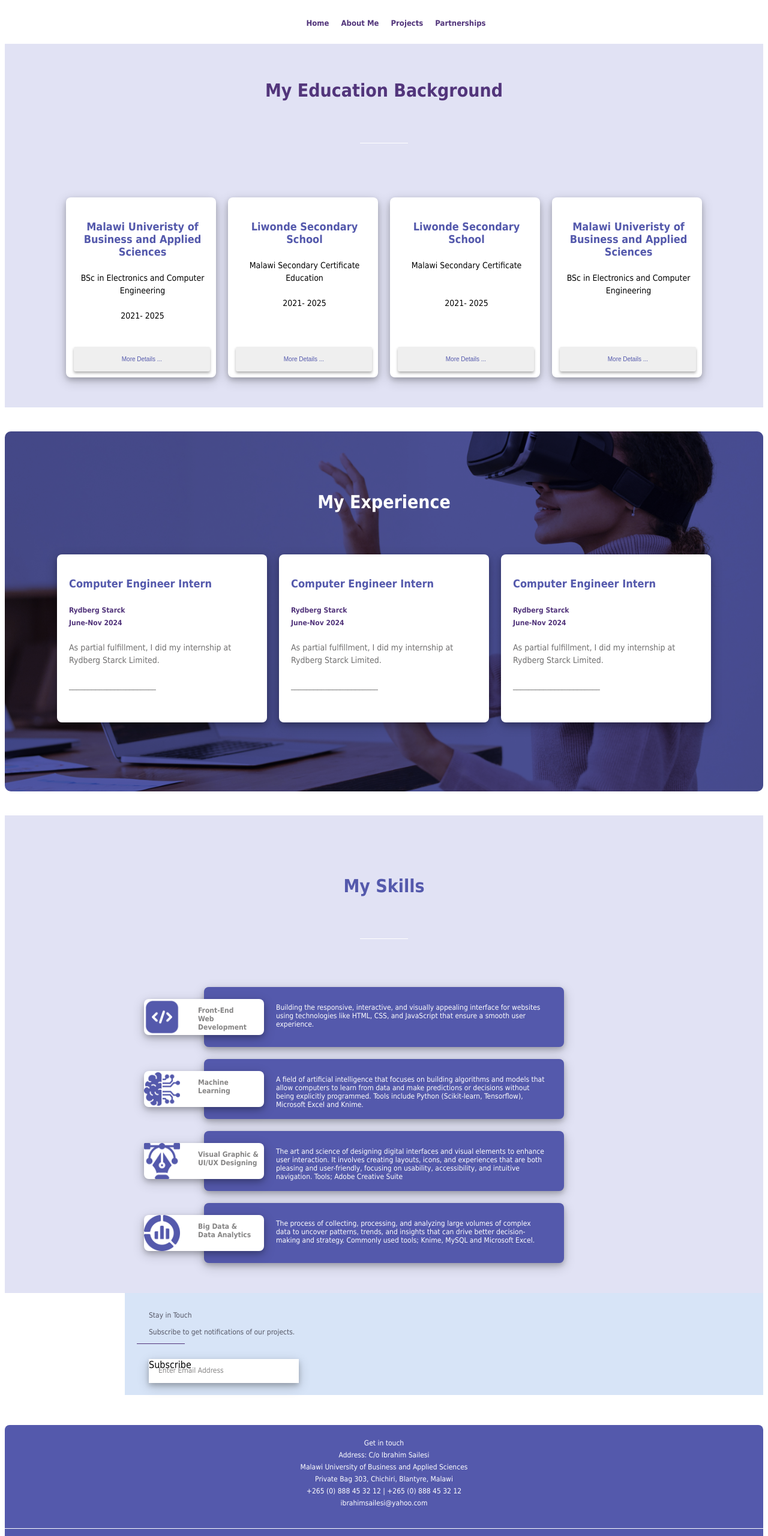
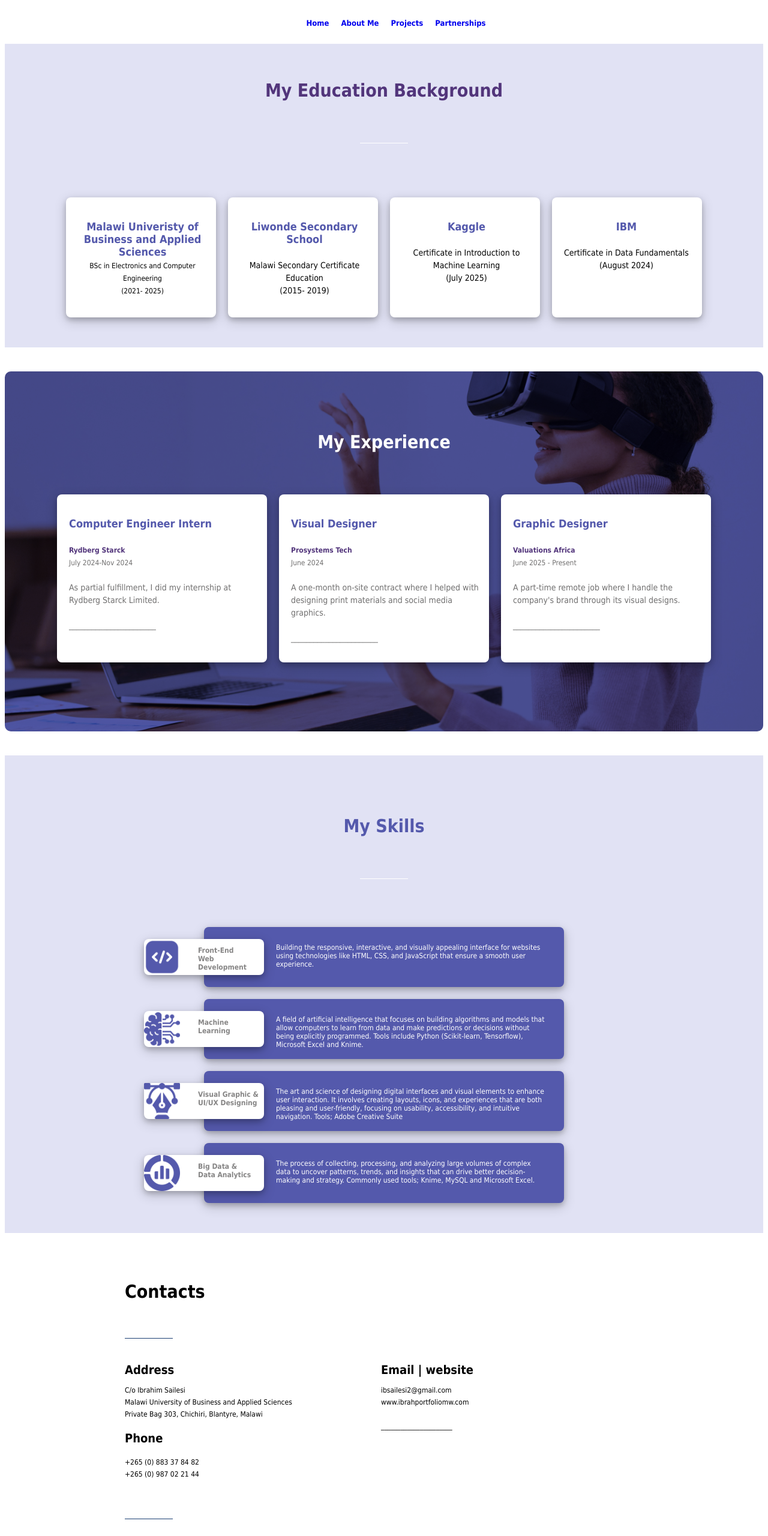
Before and after one commit to iburah/personal-site-css-and-html-iburah, a plain HTML site: page resume.html in a window 1280 px wide. Shown: the top 2560 px of the page at 60% size. Drawn offline with Linux system fonts and the light colour scheme.

Commit message:
Modified code.

```diff
--- a/resume.html
+++ b/resume.html
@@ -10,10 +10,10 @@
      <!-- Navigation bar -->
     <div id="navigation_bar">
             <ul id="nav_bar_items">
-                <li>Partnerships</li>
-                <li>Projects</li>
-                <li>About Me</li>
-                <li>Home</li>
+                <li><a href="#stay-in-touch" style = "text-decoration: none;">Partnerships</a></li>
+                <li><a href="index.HTML#projects-scroll" style = "text-decoration: none;">Projects</a></li>
+                <li><a href="index.HTML#about-me-scroll" style = "text-decoration: none;">About Me</a></li>
+                <li><a href="index.HTML#home-profile-scroll" style = "text-decoration: none;">Home</a></li>
 
             </ul>
 
@@ -24,30 +24,27 @@
         <div class = "edu-columns">
             <div class = "edu-column-1">
                 <p>Malawi Univeristy of Business and Applied Sciences
-                    <span><br><br>BSc in Electronics and Computer Engineering<br><br>
-                        <span>2021- 2025</span></span>
+                    <span style="font-size:12px;"><br>BSc in Electronics and Computer Engineering<br>
+                        <span>(2021- 2025)</span></span>
                 </p>
-                <button>More Details ...</button>
             </div>
             <div class = "edu-column-2">
                 <p>Liwonde Secondary School
-                    <span><br><br>Malawi Secondary Certificate Education<br><br>
-                        <span>2021- 2025</span>
+                    <span><br><br>Malawi Secondary Certificate Education<br>
+                        <span>(2015- 2019)</span>
                 </p>
-                <button>More Details ...</button>
             </div>
             <div class = "edu-column-3">
-                <p>Liwonde Secondary School
-                    <span><br><br>Malawi Secondary Certificate
-                    <br><br><br><span>2021- 2025</span></span>
+                <p>Kaggle
+                    <span><br><br>Certificate in Introduction to Machine Learning
+                    <br><span>(July 2025)</span></span>
                 </p>
-                <button>More Details ...</button>
             </div>
             <div class = "edu-column-4">
-                <p>Malawi Univeristy of Business and Applied Sciences
-                    <span><br><br>BSc in Electronics and Computer Engineering</span>
+                <p>IBM
+                    <span><br><br>Certificate in Data Fundamentals<br><span>(August 2024)</span></span>
+
                 </p>
-                <button>More Details ...</button>
             </div>
 
 
@@ -59,7 +56,7 @@
         <div class = "exp-columns">
             <div class = "exp-column-1">
                 <p>Computer Engineer Intern
-                    <span><br><br>Rydberg Starck<br>June-Nov 2024<br><br>
+                    <span><br><br>Rydberg Starck<br><span style="font-size: 12px;">July 2024-Nov 2024</span><br><br>
                         <span>As partial fulfillment, I did my internship at Rydberg Starck Limited.
                             <br><br> _______________________
                         </span>
@@ -69,9 +66,9 @@
 
             </div>
             <div class = "exp-column-2">
-                 <p>Computer Engineer Intern
-                    <span><br><br>Rydberg Starck<br>June-Nov 2024<br><br>
-                        <span>As partial fulfillment, I did my internship at Rydberg Starck Limited.
+                 <p>Visual Designer
+                    <span><br><br>Prosystems Tech<br><span style="font-size: 12px;">June 2024</span><br><br>
+                        <span>A one-month on-site contract where I helped with designing print materials and social media graphics.
                             <br><br> _______________________
                         </span>
                     </span>
@@ -79,9 +76,9 @@
                 </p>
             </div>
             <div class = "exp-column-3">
-                 <p>Computer Engineer Intern
-                    <span><br><br>Rydberg Starck<br>June-Nov 2024<br><br>
-                        <span>As partial fulfillment, I did my internship at Rydberg Starck Limited.
+                 <p>Graphic Designer
+                    <span><br><br>Valuations Africa<br><span style="font-size: 12px;">June 2025 - Present</span><br><br>
+                        <span>A part-time remote job where I handle the company's brand through its visual designs.
                             <br><br> _______________________
                         </span>
                     </span>
@@ -132,40 +129,68 @@
 
 
 
+<!-- Contact section -->
+
+    <div id ="Contactscroll">
+        <h3 class = "contact-section-title">Contacts</h3>
+        <div class="underline-1" style="background-color: #1a3e72; margin-bottom: 0px; margin-top: 60px; margin-left: 200px;"></div>
+        <div class="contact-container">
+        <div class="cont-column1">
+            <div>Address
+                <p>C/o Ibrahim Sailesi
+                <br>Malawi University of Business and Applied Sciences
+                <br>Private Bag 303, Chichiri, Blantyre, Malawi </p>
+                <p style = "font-weight: bold; font-size: 20px;">Phone</p>
+                <p>+265 (0) 883 37 84 82<br>
+                    +265 (0) 987 02 21 44</p>
+            </div>
+        </div>
+
+        <div class="cont-column2">
+            <div>Email | website
+            <p>ibsailesi2@gmail.com<br>
+                www.ibrahportfoliomw.com<br><br>
+                ______________________</p>
+            </div>
+        </div>
+
+
+
+    </div>
+    <div class="underline-1" style="background-color: #1a3e72; margin-bottom: 10px; margin-top: 60px; margin-left: 200px;"></div>
+    </div>
+
 
          <!-- Stay in touch section -->
+        <div id = "stay-in-touch">
+            <h3 style="font-size:30px; margin-left: 200px; font-family: Tahoma;">Stay in Touch</h3>
+            <div class = "underline-3" style = "margin-left: 200px;"></div>
             <div class = "stay-in-touch">
-            <p>Stay in Touch<br><br>
-                <span>
-                    Subscribe to get notifications of our projects.
-                </span>
+                <p>
+                    If you’re interested in learning more or exploring partnership opportunities, we welcome the chance to connect.
                 </p>
-            <div class = "underline-3"></div>
+            <!-- Email section -->
+            <div>
+                <p>Email address*</p>
                 <div class = "email-box">
-                <div class = "enter-email">
-                    Enter Email Address
+                    <div class = "enter-email">Enter email address
                     </div>
-                <div class = "subscribe-box">
+                </div>
+            </div>
+            <!-- Description -->
             <div>
-                        Subscribe
+                <p>Description*</p>
+                <div class = "email-box">
+                    <div class = "enter-email">Description
+                    </div>
                 </div>
             </div>
 
         </div>
-        </div>
+
 
 <!-- Footer section -->
         <div class ="footer-container">
-
-
-            <p class = "get-in-touch">
-                <span class ="address">Get in touch </span><br>
-                Address: C/o Ibrahim Sailesi
-                <br>Malawi University of Business and Applied Sciences
-                <br>Private Bag 303, Chichiri, Blantyre, Malawi
-                <br> +265 (0) 888 45 32 12 | +265 (0) 888 45 32 12 <br> ibrahimsailesi@yahoo.com
-            </p>
-            <div class ="underline-4"></div>
             <p class = "copyright">Copyright © 2025 Ibrahim Sailesi | All Rights Reserved</p>
 
         </div>
--- a/style.css
+++ b/style.css
@@ -164,10 +164,12 @@ li{
     display: block;
     padding: 10px 10px;
     cursor: pointer;
+
+
 }
 li:hover{
     background-color: #52357B;
-    transition-duration: 0.3s;
+    transition-duration: 0.5s;
     color:aliceblue;
     border-radius: 7px;
     transform: translate(5px, 10px);
@@ -555,7 +557,7 @@ li:hover{
 }
 .edu-columns div{
     width: 250px;
-    height: 300px;
+    height: 200px;
     background-color: #ffffff;
     border-radius: 8px;
     position: relative;
```
Also changed, not shown: index.HTML (+11 -9 lines). Lines whose indentation alone changed are shown as unchanged.
